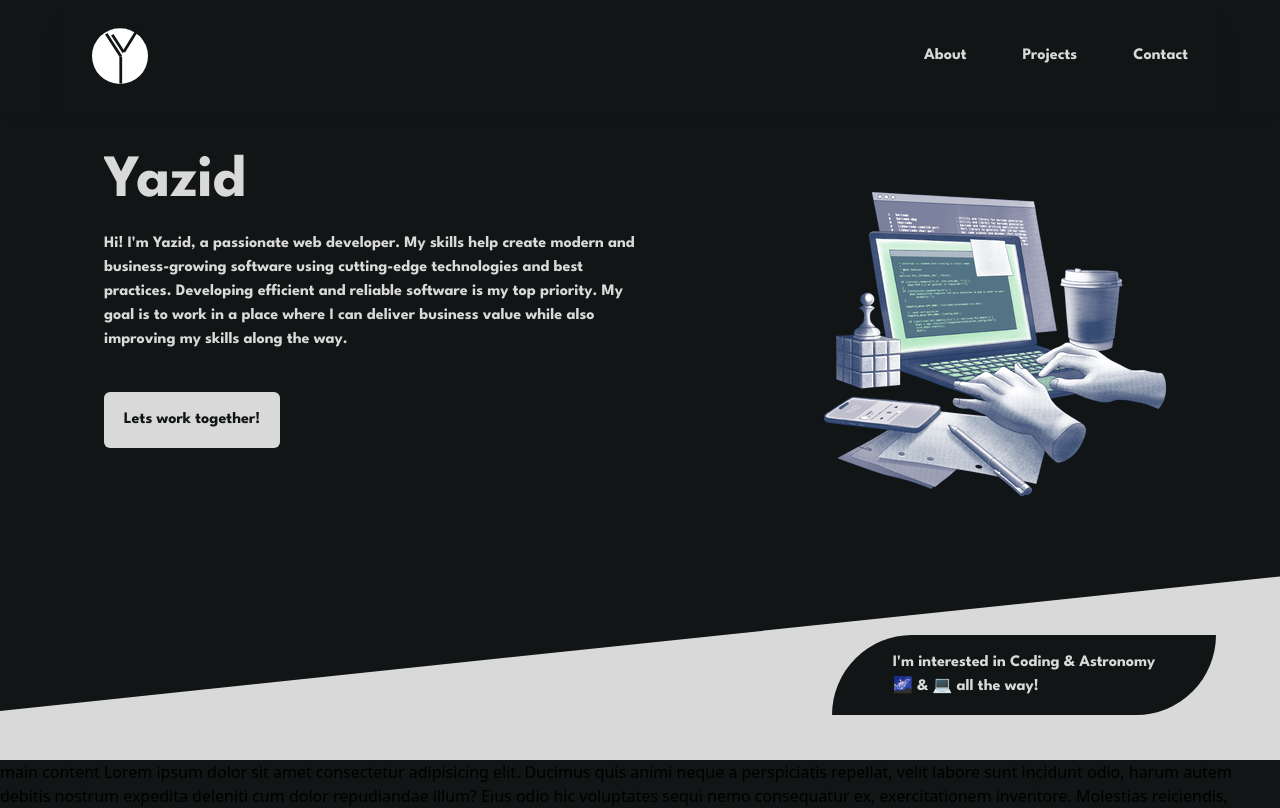
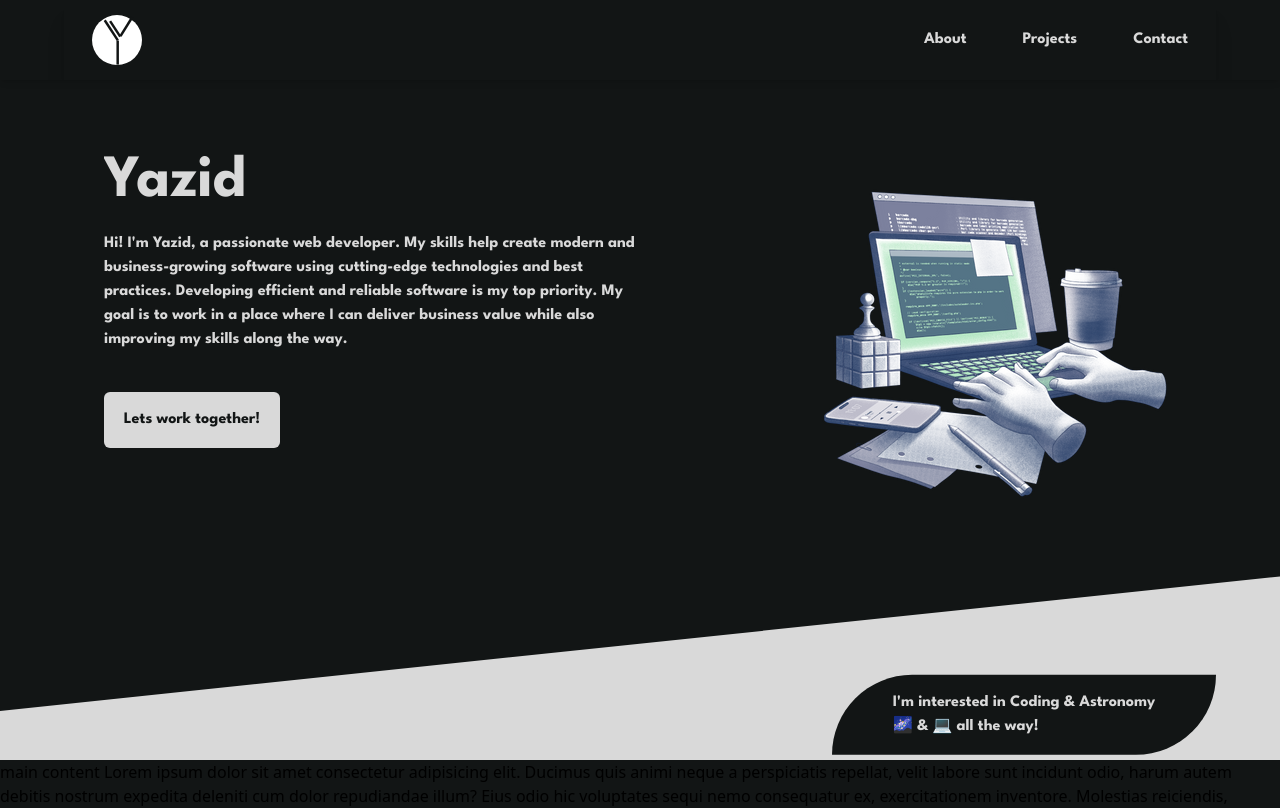
Before and after one commit to Yazid04/Yazid-portfolio.github.io, a React (Create React App) app: page / in a window 1280 px wide. Shown: the top 808 px of the page. Built offline with nearby package versions, Linux system fonts and the light colour scheme.

Commit message:
adjusted navbar and hero for better responsiveness

```diff
--- a/src/Shared/Navbar.jsx
+++ b/src/Shared/Navbar.jsx
@@ -4,20 +4,22 @@ import logo from '../Static/logo.svg'
 
 const Navbar = () => {
   return (
-    <section className="w-full h-28 fixed z-20 shadow-md top-0 bg-dark">
-      <main className="w-full overflow-hidden h-full px-7 py-10 shadow-xl text-light text font-LeagueSpartan flex justify-between items-center max-w-6xl mx-auto">
-        <div className="h-10 w-full flex items-center flex-1 md:h-14">
-          <Link className="cursor-pointer h-full" to={'/'}>
+    <section className="h-28 w-full fixed z-20 shadow-md top-0 bg-dark md:h-20">
+      <main className="h-full w-full overflow-hidden px-7 shadow-xl text-light text font-LeagueSpartan flex justify-between items-center max-w-6xl mx-auto">
+
+        <div className="h-full w-full overflow-hidden flex items-center flex-1">
+          <Link className="cursor-pointer" to={'/'}>
           <img src={logo} alt="logo" className="h-full"/>
           </Link>
         </div>
-        <div className="h-full w-full flex-[2] flex justify-end items-center">
-          <ul className="flex">
+        <div className="h-full w-full overflow-hidden flex-[2] flex justify-end items-center">
+          <ul className="flex h-full justify-center items-center">
             <li><Link to='/About'>About</Link></li>
             <li className="ml-5 md:ml-14"><a href="google.com">Projects</a></li>
             <li className="ml-5 md:ml-14"><a href="google.com">Contact</a></li>
           </ul>
         </div>
+
       </main>
     </section>
   );
--- a/src/pages/Home/Hero.jsx
+++ b/src/pages/Home/Hero.jsx
@@ -20,7 +20,7 @@ const Hero = () => {
   return (
     <animated.div style={fadeIn} className="relative w-full h-[81vh] bg-light font-LeagueSpartan text-dark mt-28 overflow-hidden md:bg-dark md:text-light">
       <div className="hidden md:block absolute -bottom-36 left-0 w-[200rem] h-48 bg-light transform origin-bottom-left -rotate-6"></div>
-      <div style={styles} className="hidden md:grid bg-dark w-96 h-20 place-content-center text-light absolute bottom-[5%] lg:bottom-[10%] right-[5%] translate-y-5 z-20 ">
+      <div style={styles} className="hidden md:grid bg-dark w-96 h-20 place-content-center text-light absolute bottom-[5%] lg:bottom-[1%] right-[5%] translate-y-[1%] z-20 ">
         <p>I'm interested in Coding & Astronomy</p>
         <p>🌌 & 💻 all the way!</p>
       </div>
```
